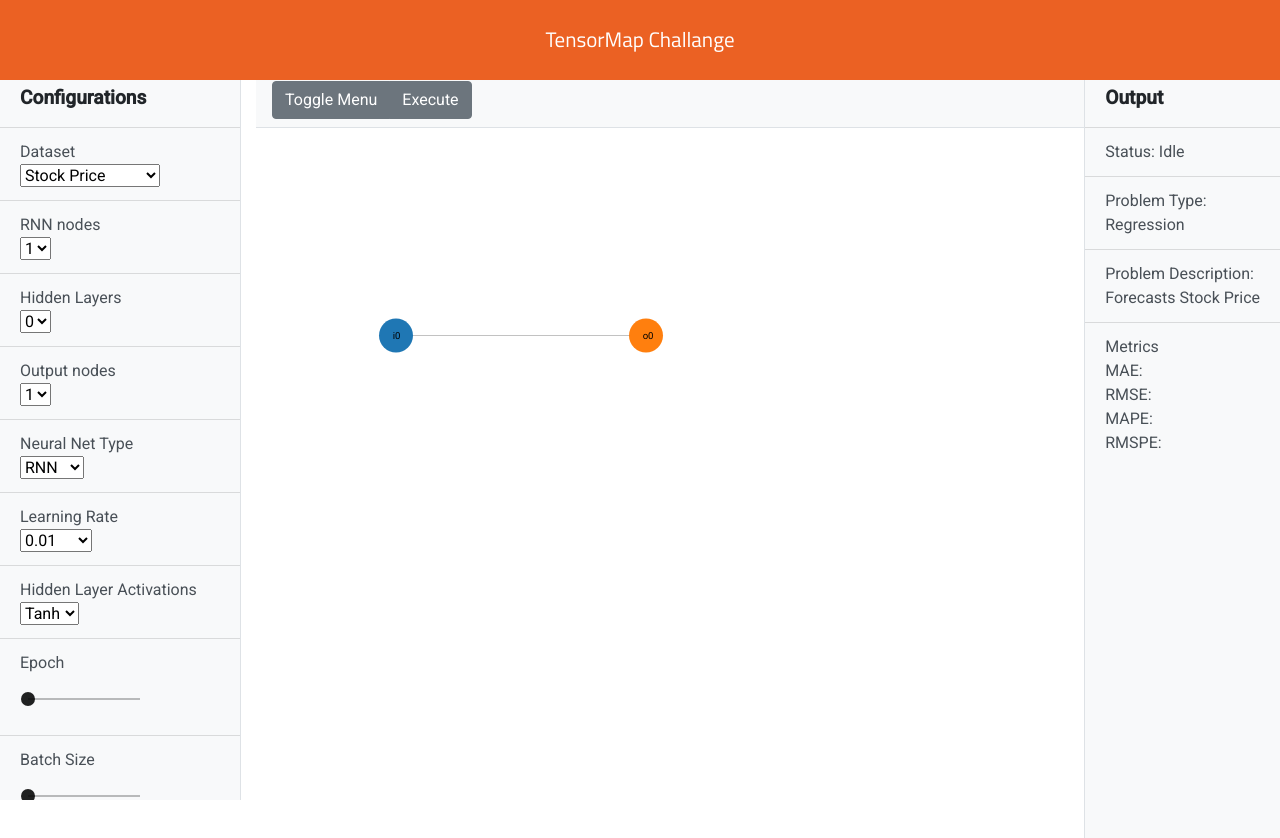
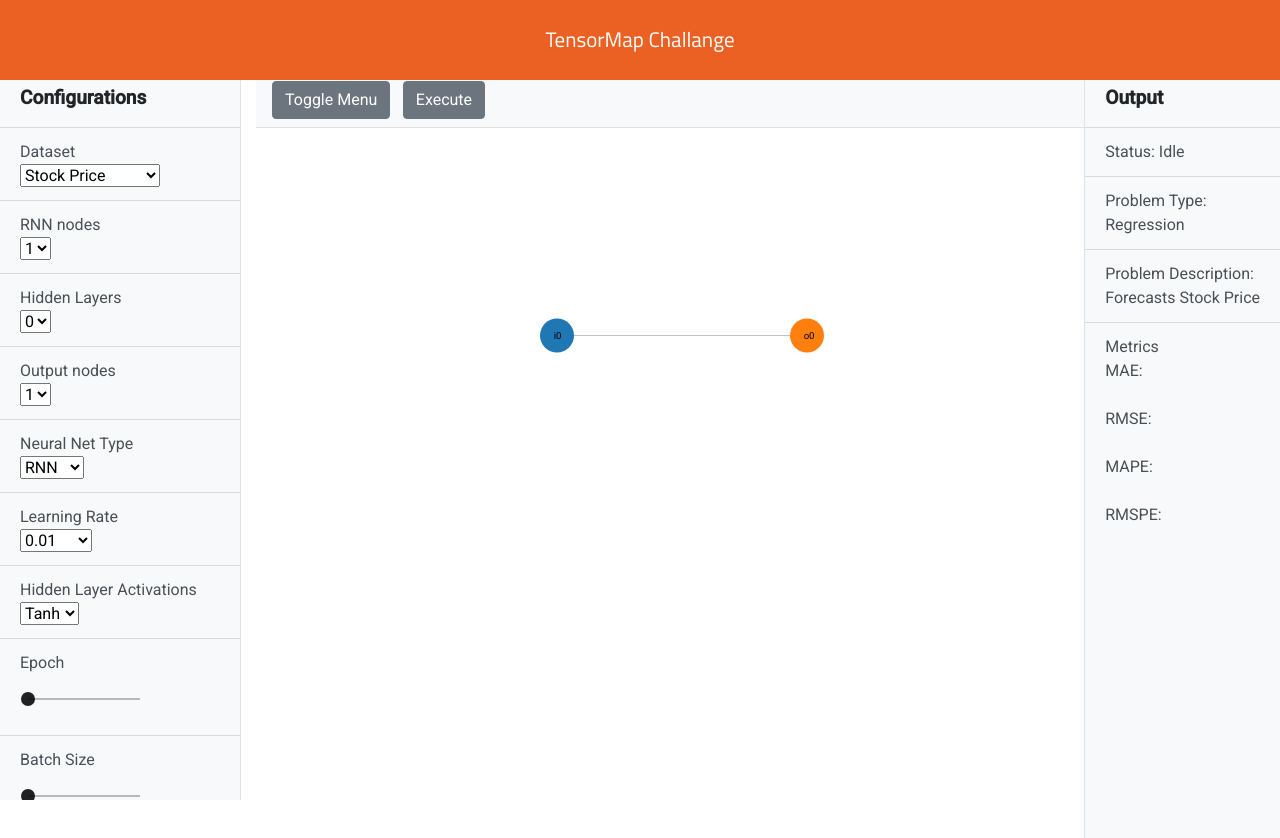
Before and after one commit to suleka96/TensorMap-Challange, an Angular app in the folder tensormap-ui/: page / in a window 1280 px wide. Shown: the top 838 px of the page. Before the commit the page ends 800 px from the top, so only its background shows below. Built offline with nearby package versions, Linux system fonts and the light colour scheme.

Commit message:
Update sidebar.component.html

```diff
--- a/tensormap-ui/src/app/components/sidebar/sidebar.component.html
+++ b/tensormap-ui/src/app/components/sidebar/sidebar.component.html
@@ -104,20 +104,28 @@
   </div>
   <div id="page-content-wrapper">
     <nav class="navbar navbar-expand-lg navbar-light bg-light border-bottom sub-menu">
-        <div class="btn-group" role="group" aria-label="Basic example">
-            <button class="btn btn-secondary" id="menu-toggle">Toggle Menu</button>
-            <button class="btn btn-secondary" id="menu-toggle" (click)="sendRNNData()">Execute</button>
-        </div>
+        <button class="btn btn-secondary" id="menu-toggle">Toggle Menu</button>
+        <button class="btn btn-secondary" style="margin-left:1%" id="menu-toggle" (click)="sendRNNData()">Execute</button>
+
     </nav>
 
+    <div class="container page-content" style="padding-left:20%">
+        <app-neuralcanvas ></app-neuralcanvas>
+    </div>
     <div class="container page-content">
-        <app-neuralcanvas ></app-neuralcanvas>
+        <div  style="height:600px;width:600px;">
+        <canvas id="lineChart"  ></canvas>
+        </div>
     </div>
   </div>
 <div class="bg-light border-left" id="sidebar-wrapper-right">
     <div class="sidebar-heading"><b>Output</b> </div>
     <div class="list-group list-group-flush">
-            <a href="#" class="list-group-item list-group-item-action bg-light"> Status:{{processingStatus}}<br>
+            <a href="#" class="list-group-item list-group-item-action bg-light"> Status:{{processingStatus}}
+
+                <div class="lds-ellipsis" *ngIf="progress"><div></div><div></div><div></div><div></div></div>
+
+                <br>
             </a>
             <a href="#" class="list-group-item list-group-item-action bg-light">Problem Type:<br>
                 <span *ngIf=" dataset == '20 News Groups'">Classification</span>
@@ -128,7 +136,7 @@
                     <br>
                     politics,sports and religion
                 </span>
-                <span *ngIf=" dataset == 'Stock Price'">Forecasts Stock Price</span>
+                <span *ngIf=" dataset == 'Stock Price'">Forecasts Stock  Price</span>
             </a>
             <a href="#" class="list-group-item list-group-item-action bg-light">Metrics
               <div *ngIf=" dataset == '20 News Groups'">
@@ -138,10 +146,10 @@
               <a href="#" class=" list-group-item-action bg-light">Recall: {{recall}}</a><br>
               </div>
               <div *ngIf=" dataset == 'Stock Price'">
-                  <a href="#" class=" list-group-item-action bg-light">MAE: {{MAE}}</a><br>
-                  <a href="#" class=" list-group-item-action bg-light">RMSE: {{RMSE}}</a><br>
-                  <a href="#" class=" list-group-item-action bg-light">MAPE: {{MAPE}}</a><br>
-                  <a href="#" class=" list-group-item-action bg-light">RMSPE: {{RMSPE}}</a><br>
+                  <a href="#" class=" list-group-item-action bg-light">MAE: <br> {{MAE}}</a><br>
+                  <a href="#" class=" list-group-item-action bg-light">RMSE: <br> {{RMSE}}</a><br>
+                  <a href="#" class=" list-group-item-action bg-light">MAPE: <br>  {{MAPE}}</a><br>
+                  <a href="#" class=" list-group-item-action bg-light">RMSPE: <br> {{RMSPE}}</a><br>
               </div>
             </a>
         </div>
```
